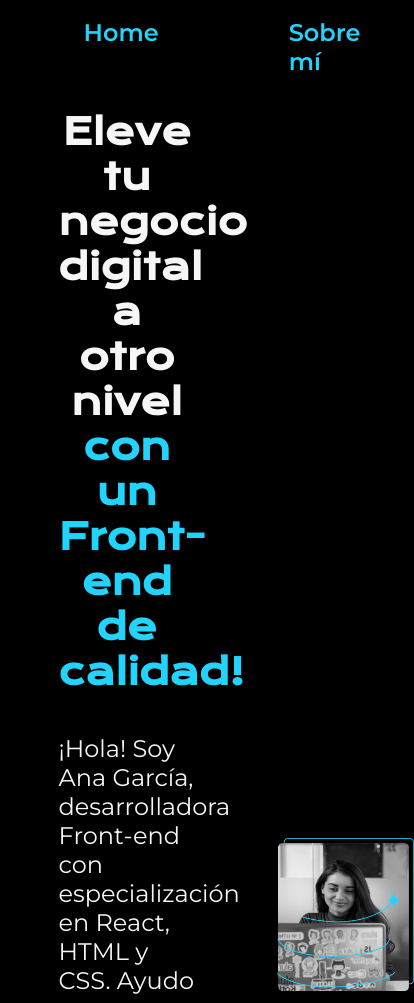
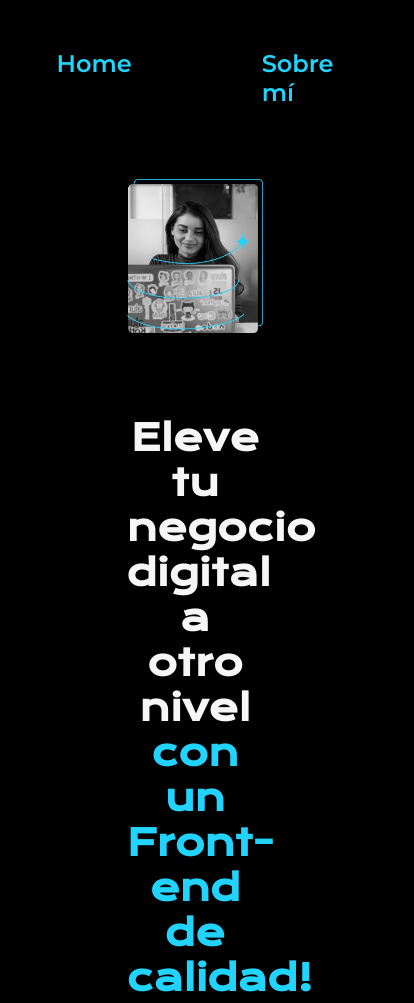
Before and after one commit to fcicerelli/html-css-desarrollo-estructura-archivos-tags__Alura, a plain HTML site: page index.html in a window 390 px wide. Shown: the top 1003 px of the page, 414 px wide, since content can reach past the window. Drawn offline with nearby package versions, Linux system fonts and the light colour scheme.

Commit message:
Mediaqueries para mobile

```diff
--- a/styles/style.css
+++ b/styles/style.css
@@ -139,25 +139,14 @@ img:hover {
   font-weight: 400;
 }
 
-/* .montserrat-<uniquifier> {
-  font-family: "Montserrat", serif;
-  font-optical-sizing: auto;
-  font-weight: <weight>;
-  font-style: normal;
-} */
-
-
-/* .open-sans-<uniquifier> {
-  font-family: "Open Sans", serif;
-  font-optical-sizing: auto;
-  font-weight: <weight>;
-  font-style: normal;
-  font-variation-settings:
-    "wdth" 100;
-} */
-
-/* .krona-one-regular {
-  font-family: "Krona One", serif;
-  font-weight: 400;
-  font-style: normal;
-} */
+@media (max-width: 1200px) {
+  .header {
+    padding: 10%;
+  }
+  .header__menu {
+    justify-content: center;
+  }
+  .presentacion {
+    flex-direction: column-reverse;
+  }
+}
```
